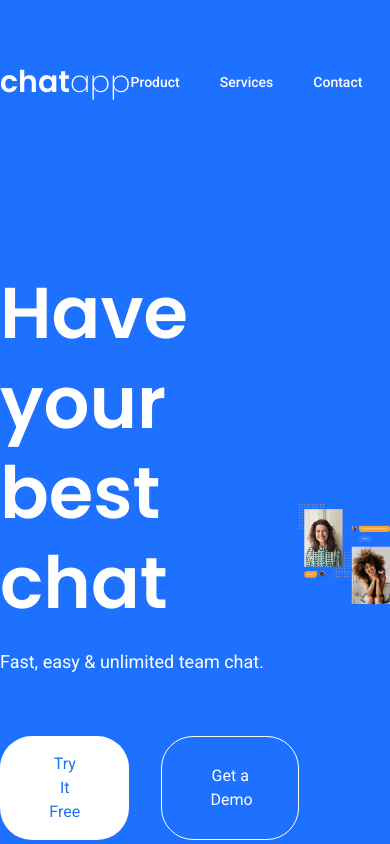
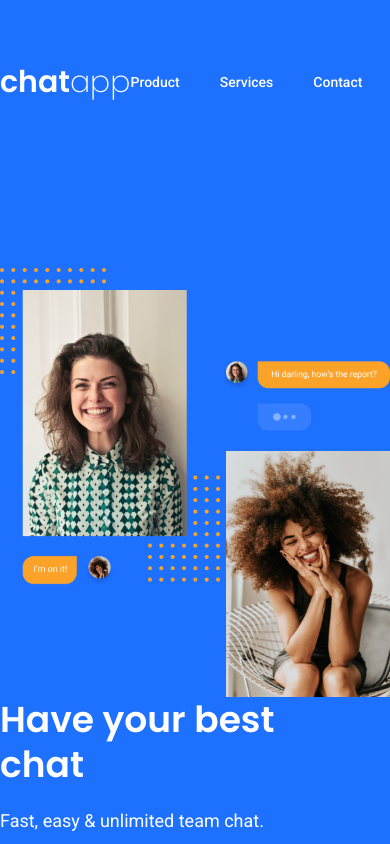
Before and after one commit to PurpleTurtl04/ChatApp, a React (Vite) app in the folder chat-app/: page / in a window 390 px wide. Shown: the top 844 px of the page. Built offline with nearby package versions, Linux system fonts and the light colour scheme.

Commit message:
Added Prettier file. Completed updates to button hover effects. Began mobile design of hero section.

```diff
--- a/chat-app/src/components/Hero.jsx
+++ b/chat-app/src/components/Hero.jsx
@@ -1,25 +1,21 @@
 export default function Hero() {
     return (
         <section className='bg-chatappblue text-white'>
-            <div className='flex justify-around items-center container mx-auto pb-40'>
+            <div className='flex flex-col-reverse md:flex-row justify-around items-center container mx-auto pb-40'>
                 <div className='max-w-lg'>
-                    <h1 className='text-7xl/tight font-semibold pr-10 mb-5 font-poppins'>
-                        Have your best chat
-                    </h1>
-                    <h3 className='text-lg mb-15'>
-                        Fast, easy & unlimited team chat.
-                    </h3>
+                    <div className="flex flex-col">
+                        <h1 className='lg:text-7xl/tight md:text-6xl/tight text-4xl/tight font-semibold pr-10 mb-5 font-poppins'>
+                            Have your best chat
+                        </h1>
+                        <h3 className='text-lg mb-15'>
+                            Fast, easy & unlimited team chat.
+                        </h3>
+                    </div>
                     <div className='flex gap-8'>
-                        <button className='bg-white hover:bg-gray-200 transition duration-200 rounded-4xl px-12 py-4 text-chatappblue'>
+                        <button className='bg-white hover:bg-gray-200 transition duration-200 rounded-4xl lg:px-12 px-6 py-4 text-chatappblue'>
                             Try It Free
                         </button>
-                        {/* <button className='group relative overflow-hidden bg-white border-chatappblue rounded-4xl px-12 py-4 text-chatappblue'>
-                            <span className='absolute inset-0 w-0 bg-chatappblue transition-all duration-300 ease-out group-hover:w-full'></span>
-                            <span className='relative z-10 group-hover:text-white'>
-                                Try It Free
-                            </span>
-                        </button> */}
-                        <button className='group relative overflow-hidden border rounded-4xl px-12 py-4 text-white'>
+                        <button className='group relative overflow-hidden border-2 rounded-4xl lg:px-12 px-6 py-4 text-white'>
                             <span className='absolute inset-0 w-0 bg-white transition-all duration-300 ease-out group-hover:w-full'></span>
                             <span className='relative z-10 group-hover:text-chatappblue'>
                                 Get a Demo
@@ -27,7 +23,7 @@ export default function Hero() {
                         </button>
                     </div>
                 </div>
-                <div className='flex justify-center'>
+                <div className='flex justify-center max-w-md md:max-w-none'>
                     <img src='src/assets/hero.png' alt='Hero Image' />
                 </div>
             </div>
--- a/chat-app/src/components/SignUp.jsx
+++ b/chat-app/src/components/SignUp.jsx
@@ -17,11 +17,15 @@ export default function SignUp() {
                         Pricing plans that fit like a glove.
                     </p>
                     <div className='flex gap-8'>
-                        <button className='bg-chatappblue rounded-4xl px-11 py-4 text-white'>
-                            Try It Free
+                        <button className='group relative overflow-hidden bg-chatappblue rounded-4xl px-11 py-4 text-white transition duration-300'>
+                            <span class='absolute inset-0 bg-black opacity-0 group-hover:opacity-20 transition-opacity duration-300'></span>
+                            <span class='relative z-10'>Try It Free</span>
                         </button>
-                        <button className='border border-chatappblue text-chatappblue rounded-4xl px-11 py-4'>
-                            Get a Demo
+                        <button className='group relative overflow-hidden border-2 rounded-4xl px-12 py-4 text-chatappblue'>
+                            <span className='absolute inset-0 w-0 bg-chatappblue transition-all duration-300 ease-out group-hover:w-full'></span>
+                            <span className='relative z-10 group-hover:text-white'>
+                                Get a Demo
+                            </span>
                         </button>
                     </div>
                     <hr className='border-chatappgray/15 mt-23 mb-8 w-41' />
```
Also changed, not shown: 1 other file (tests, documents, lock files or other folders).
